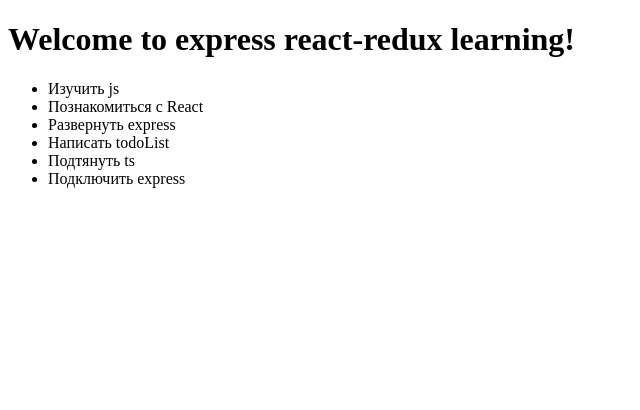
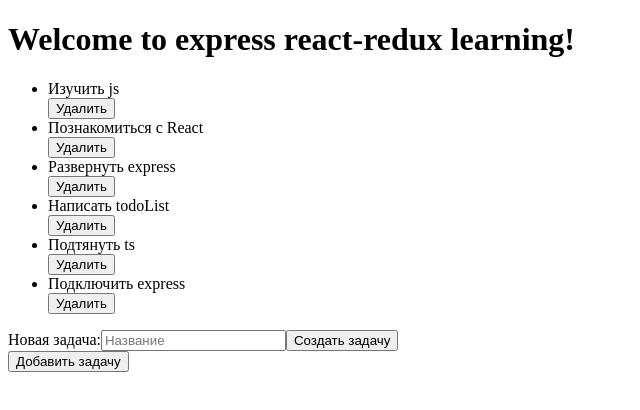
Before and after one commit to vladimirFr89/backAndFrontLearning, a React app: page / in a window 1280 px wide. Shown: the top 410 px of the page, without its empty margins (0-640 px from the left). Built offline with nearby package versions, Linux system fonts and the light colour scheme.

Commit message:
Разработка

```diff
--- a/frontend/src/components/ListTodo.tsx
+++ b/frontend/src/components/ListTodo.tsx
@@ -1,20 +1,79 @@
 import * as React from 'react'
-import { APP } from './../interfaces/app';
+
+import { ToDo } from './ToDo'
+import {ChangeEvent, FormEvent} from "react";
 
 interface IProps {
     todos: APP.TodoItem[];
 }
 
-export class ListTodo extends React.Component<IProps,{}> {
+interface IState {
+    taskValue: string;
+}
+
+export class ListTodo extends React.Component<IProps, IState> {
+
+    constructor(props: IProps) {
+        super(props);
+        this.state = {
+            taskValue: "",
+        };
+        //обработка изменения поля ввода
+        this.onTaskValueChange = this.onTaskValueChange.bind(this);
+        //добавляем элемент в список
+        this.addItem = this.addItem.bind(this);
+        //удаляет элемент списка
+        this.removeItem = this.removeItem.bind(this);
+    }
+
+    onTaskValueChange(e: ChangeEvent<HTMLInputElement>){
+        e.preventDefault();
+        this.setState({
+            taskValue: e.target.value
+        })
+    }
+
+    addItem(e: FormEvent<HTMLFormElement>) {
+        e.preventDefault();
+        console.log(e);
+    };
+
+    removeItem(id: number) {
+        console.log(id);
+    };
 
     render() {
+        console.log('render ListTodo');
         return (
             <div>
                 <ul>
-                    {this.props.todos.map((todo)=>{
-                        return <li key={todo.id}>{todo.text}</li>
+                    {this.props.todos.map((todo: APP.TodoItem)=>{
+                        return (
+                            <li key={todo.id}>
+                                <ToDo
+                                    item={todo}
+                                    removeItem={this.removeItem}
+                                />
+                            </li>
+                        )
                     })}
                 </ul>
+                <div>
+                    <form onSubmit={this.addItem}>
+                        <label htmlFor="task">Новая задача:</label>
+                        <input
+                            type="text"
+                            id="task"
+                            name="taskValue"
+                            placeholder="Название"
+                            autoComplete="off"
+                            value={this.state.taskValue}
+                            onChange={this.onTaskValueChange}
+                        />
+                        <button>Создать задачу</button>
+                    </form>
+                </div>
+                <button>Добавить задачу</button>
             </div>
         )
     }
--- /dev/null
+++ b/frontend/src/components/ToDo.tsx
@@ -0,0 +1,29 @@
+import * as React from 'react';
+
+interface IProps {
+    item: APP.TodoItem;
+    removeItem: (id: number) => void;
+}
+
+export class ToDo extends React.Component<IProps, {}> {
+
+    constructor(props: IProps) {
+        super(props);
+        this.onRemoveBtnClick = this.onRemoveBtnClick.bind(this);
+    }
+
+    onRemoveBtnClick = function() {
+        const { item } = this.props;
+        this.props.removeItem(item.id);
+    };
+
+    render() {
+        const { item } = this.props;
+        return (
+            <div>
+                <div>{item.text}</div>
+                <button onClick={this.onRemoveBtnClick}>Удалить</button>
+            </div>
+        )
+    }
+}
--- a/frontend/src/data/listTodo.ts
+++ b/frontend/src/data/listTodo.ts
@@ -1,4 +1,3 @@
-import { APP } from './../interfaces/app'
 export const getTodoData = function(): APP.TodoItem[] {
     return [
         { id: 1, text: 'Изучить js' },
--- a/frontend/src/interfaces/app.ts
+++ b/frontend/src/interfaces/app.ts
@@ -1,4 +1,4 @@
-export namespace APP {
+namespace APP {
     export interface TodoItem {
         id: number;
         text: string;
```
